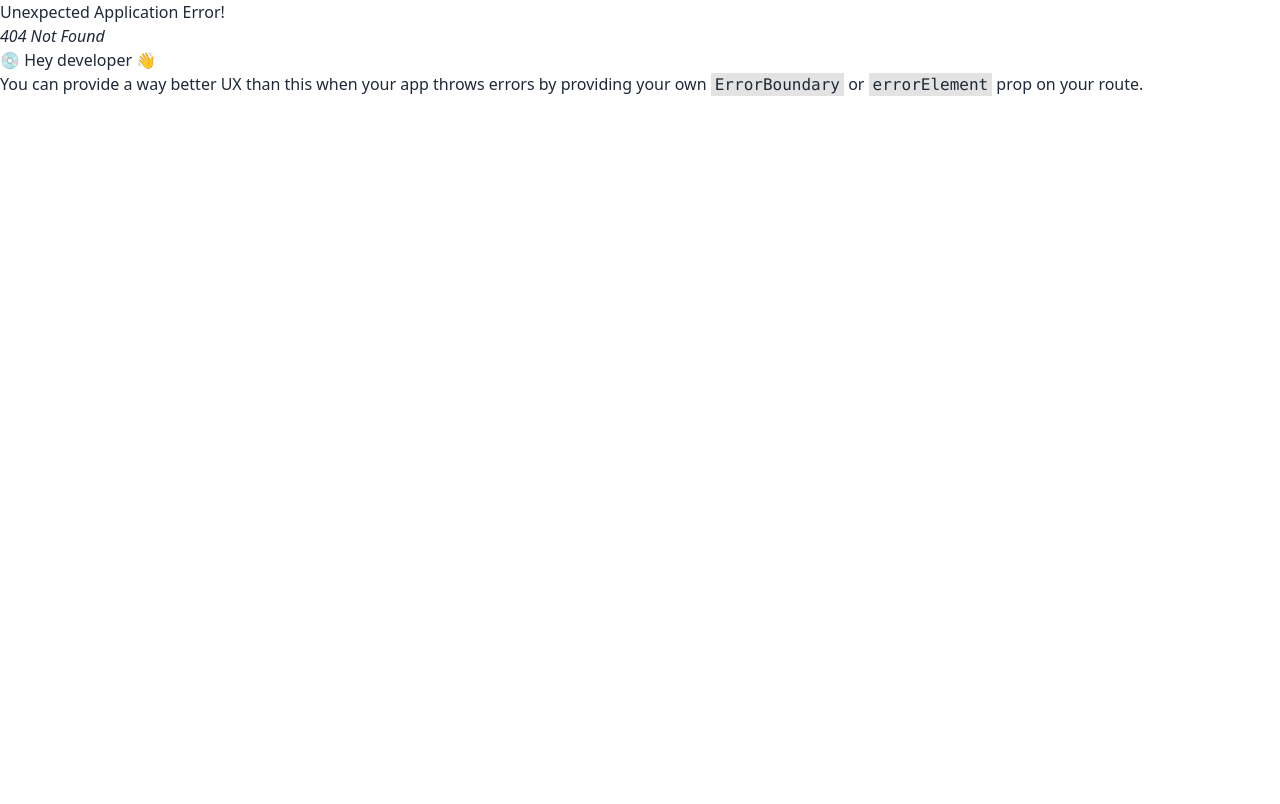
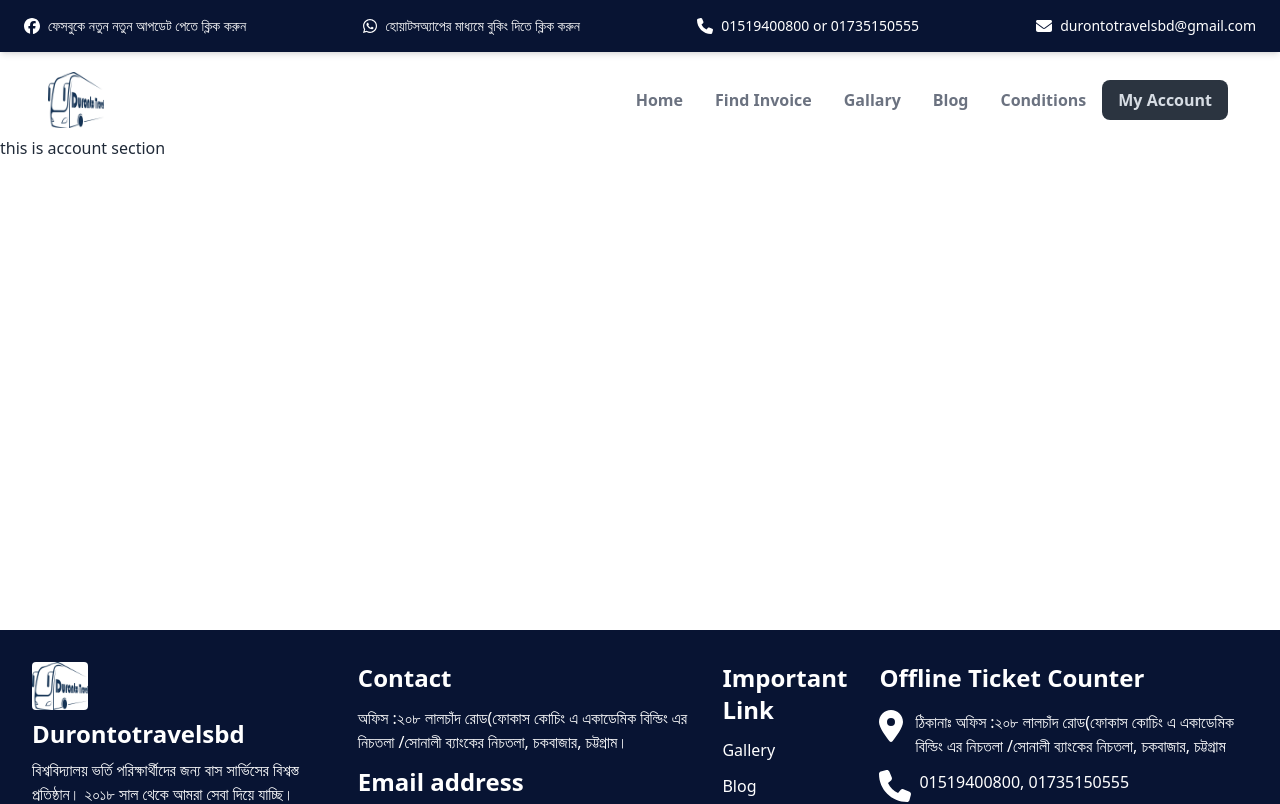
Before and after one commit to Muhammad-sefat/Duranto_Travel_BD, a React (Vite) app in the folder Frontend/: page /my-account in a window 1280 px wide. Before the commit this address had no page. Shown: the top 804 px of the page. Built offline with nearby package versions, Linux system fonts and the light colour scheme.

Commit message:
complte Setup react router

```diff
--- a/Frontend/package.json
+++ b/Frontend/package.json
@@ -16,8 +16,7 @@
     "@fortawesome/react-fontawesome": "^0.2.2",
     "react": "^18.3.1",
     "react-dom": "^18.3.1",
-    "react-router": "^7.1.3",
-    "react-router-dom": "^7.1.3"
+    "react-router-dom": "^7.1.1"
   },
   "devDependencies": {
     "@eslint/js": "^9.17.0",
--- a/Frontend/src/App.jsx
+++ b/Frontend/src/App.jsx
@@ -1,4 +1,3 @@
-// import "./App.css";
 import { Outlet } from "react-router";
 import Footer from "./component/Footer";
 import Navbar from "./component/Navbar";
--- a/Frontend/src/component/Navbar.jsx
+++ b/Frontend/src/component/Navbar.jsx
@@ -3,11 +3,12 @@ import image from "../assets/duranto.jpg";
 import { FontAwesomeIcon } from "@fortawesome/react-fontawesome";
 import { faFacebook, faWhatsapp } from "@fortawesome/free-brands-svg-icons";
 import { faPhone, faEnvelope } from "@fortawesome/free-solid-svg-icons";
+import { NavLink } from "react-router";
 
 const Navbar = () => {
   return (
     <div>
-      <div className="sticky top-0 z-20 mb-3 bg-[rgb(8,20,51)] text-white shadow-md">
+      <div className="fixed w-full top-0 z-20 bg-[rgb(8,20,51)] text-white shadow-md">
         <div className="flex items-center justify-between px-6 py-4">
           <div className="flex items-center gap-2">
             <FontAwesomeIcon icon={faFacebook} />
@@ -29,7 +30,8 @@ const Navbar = () => {
           </div>
         </div>
       </div>
-      <div className="navbar bg-base-100 px-12 mx-auto">
+      {/* main navbar */}
+      <div className="navbar bg-base-100 px-12 mx-auto mt-16">
         <div className="navbar-start">
           <div className="dropdown">
             <div tabIndex={0} role="button" className="btn btn-ghost lg:hidden">
@@ -56,19 +58,19 @@ const Navbar = () => {
                 <a>Home</a>
               </li>
               <li>
-                <a>Find Invoice</a>
+                <NavLink to={"/find-invoice"}>Find Invoice</NavLink>
               </li>
               <li>
-                <a>Gallary</a>
+                <NavLink to={"/gallary"}>Gallary</NavLink>
               </li>
               <li>
-                <a>Blog</a>
+                <NavLink to={"/blog"}>Blog</NavLink>
               </li>
               <li>
-                <a>Conditions</a>
+                <NavLink to={"/condition"}>Conditions</NavLink>
               </li>
               <li>
-                <a>My Account</a>
+                <NavLink to={"/my-account"}>My Account</NavLink>
               </li>
             </ul>
           </div>
@@ -81,19 +83,19 @@ const Navbar = () => {
               <a>Home</a>
             </li>
             <li>
-              <a>Find Invoice</a>
+              <NavLink to={"/find-invoice"}>Find Invoice</NavLink>
             </li>
             <li>
-              <a>Gallary</a>
+              <NavLink to={"/gallary"}>Gallary</NavLink>
             </li>
             <li>
-              <a>Blog</a>
+              <NavLink to={"/blog"}>Blog</NavLink>
             </li>
             <li>
-              <a>Conditions</a>
+              <NavLink to={"/condition"}>Conditions</NavLink>
             </li>
             <li>
-              <a>My Account</a>
+              <NavLink to={"/my-account"}>My Account</NavLink>
             </li>
           </ul>
         </div>
--- /dev/null
+++ b/Frontend/src/pages/Account.jsx
@@ -0,0 +1,11 @@
+import React from "react";
+
+const Account = () => {
+  return (
+    <div>
+      <p>this is account section</p>
+    </div>
+  );
+};
+
+export default Account;
--- /dev/null
+++ b/Frontend/src/pages/Blog.jsx
@@ -0,0 +1,11 @@
+import React from "react";
+
+const Blog = () => {
+  return (
+    <div>
+      <p>this is blog section</p>
+    </div>
+  );
+};
+
+export default Blog;
--- /dev/null
+++ b/Frontend/src/pages/Conditions.jsx
@@ -0,0 +1,11 @@
+import React from "react";
+
+const Conditions = () => {
+  return (
+    <div>
+      <p>this is condition section</p>
+    </div>
+  );
+};
+
+export default Conditions;
--- /dev/null
+++ b/Frontend/src/pages/FindInvoice.jsx
@@ -0,0 +1,11 @@
+import React from "react";
+
+const FindInvoice = () => {
+  return (
+    <div className="my-6">
+      <p>this is find invoice</p>
+    </div>
+  );
+};
+
+export default FindInvoice;
--- /dev/null
+++ b/Frontend/src/pages/Gallary.jsx
@@ -0,0 +1,11 @@
+import React from "react";
+
+const Gallary = () => {
+  return (
+    <div>
+      <p>this is gallary</p>
+    </div>
+  );
+};
+
+export default Gallary;
```
Also changed, not shown: Frontend/src/Router.jsx (+25 -0 lines), 1 other file (tests, documents, lock files or other folders).
